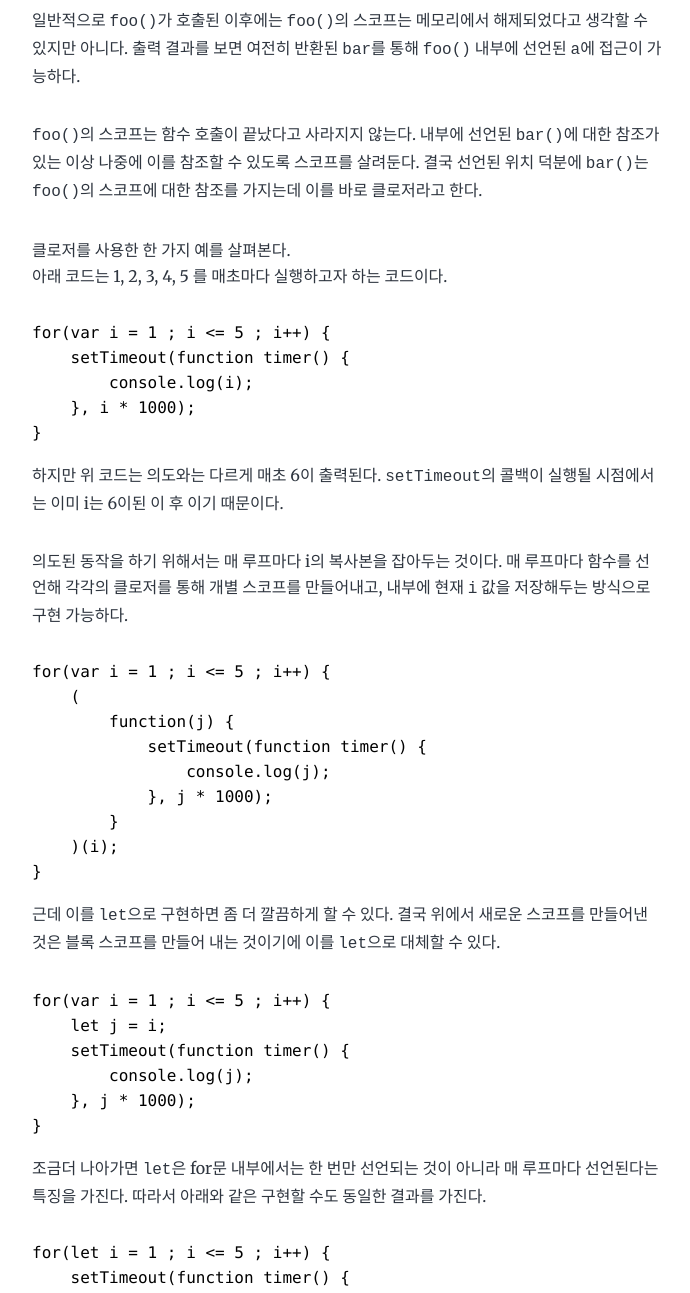
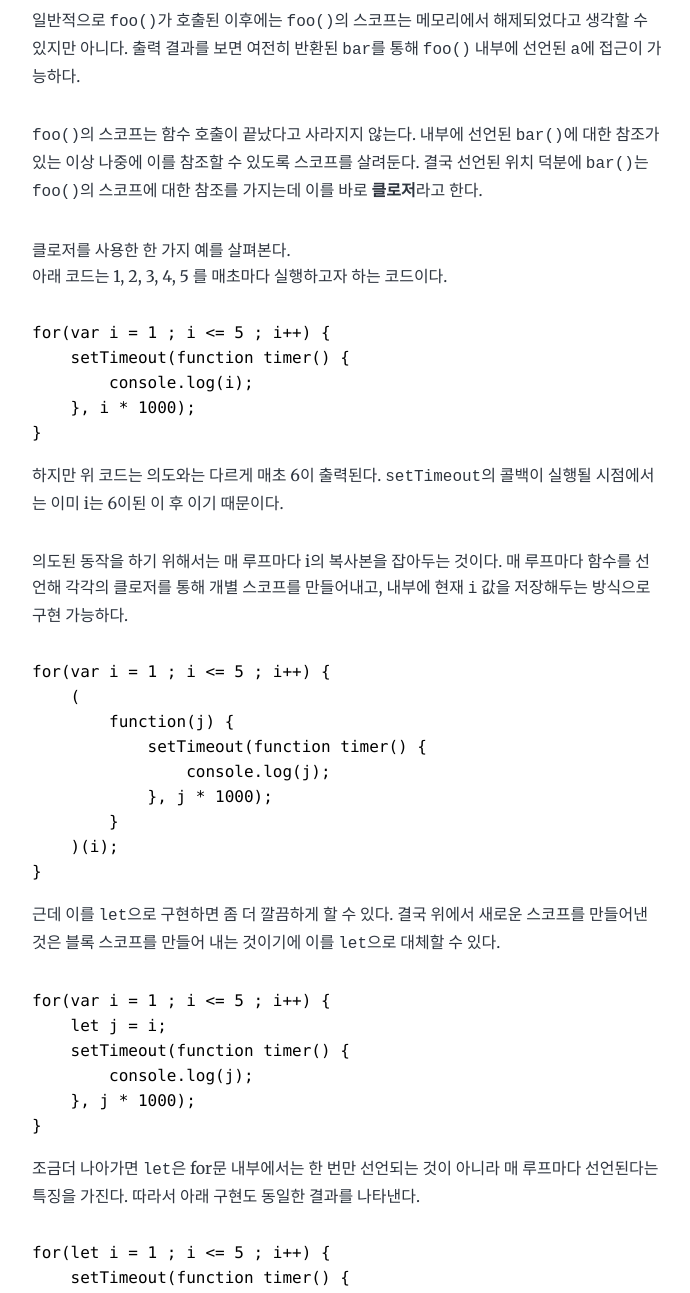
Before and after one commit to stalker5217/gatsby-stalker5217, a Gatsby site: page /javascript/scope-hoisting-closure/ in a window 1280 px wide. Shown: the part 3940-5233 px from the top of the page, without its empty margins (292-982 px from the left). Built offline with nearby package versions, Linux system fonts and the light colour scheme; Gatsby itself is replaced by a stand-in of ours; some packages are replaced by stand-ins of ours; code samples lack their colours.

Commit message:
scope & hoisting & closure

````diff
--- a/content/blog/javascript/scope-hoisting-closure/index.md
+++ b/content/blog/javascript/scope-hoisting-closure/index.md
@@ -171,7 +171,7 @@ qux(); // 2
 
 ```foo()```의 스코프는 함수 호출이 끝났다고 사라지지 않는다.
 내부에 선언된 ```bar()```에 대한 참조가 있는 이상 나중에 이를 참조할 수 있도록 스코프를 살려둔다.
-결국 선언된 위치 덕분에 ```bar()```는 ```foo()```의 스코프에 대한 참조를 가지는데 이를 바로 클로저라고 한다.
+결국 선언된 위치 덕분에 ```bar()```는 ```foo()```의 스코프에 대한 참조를 가지는데 이를 바로 **클로저**라고 한다.
 
 클로저를 사용한 한 가지 예를 살펴본다.
 아래 코드는 1, 2, 3, 4, 5 를 매초마다 실행하고자 하는 코드이다.
@@ -215,7 +215,7 @@ for(var i = 1 ; i <= 5 ; i++) {
 ```
 
 조금더 나아가면 ```let```은 for문 내부에서는 한 번만 선언되는 것이 아니라 매 루프마다 선언된다는 특징을 가진다.
-따라서 아래와 같은 구현할 수도 동일한 결과를 가진다.
+따라서 아래 구현도 동일한 결과를 나타낸다.
 
 ``` js
 for(let i = 1 ; i <= 5 ; i++) {
````
